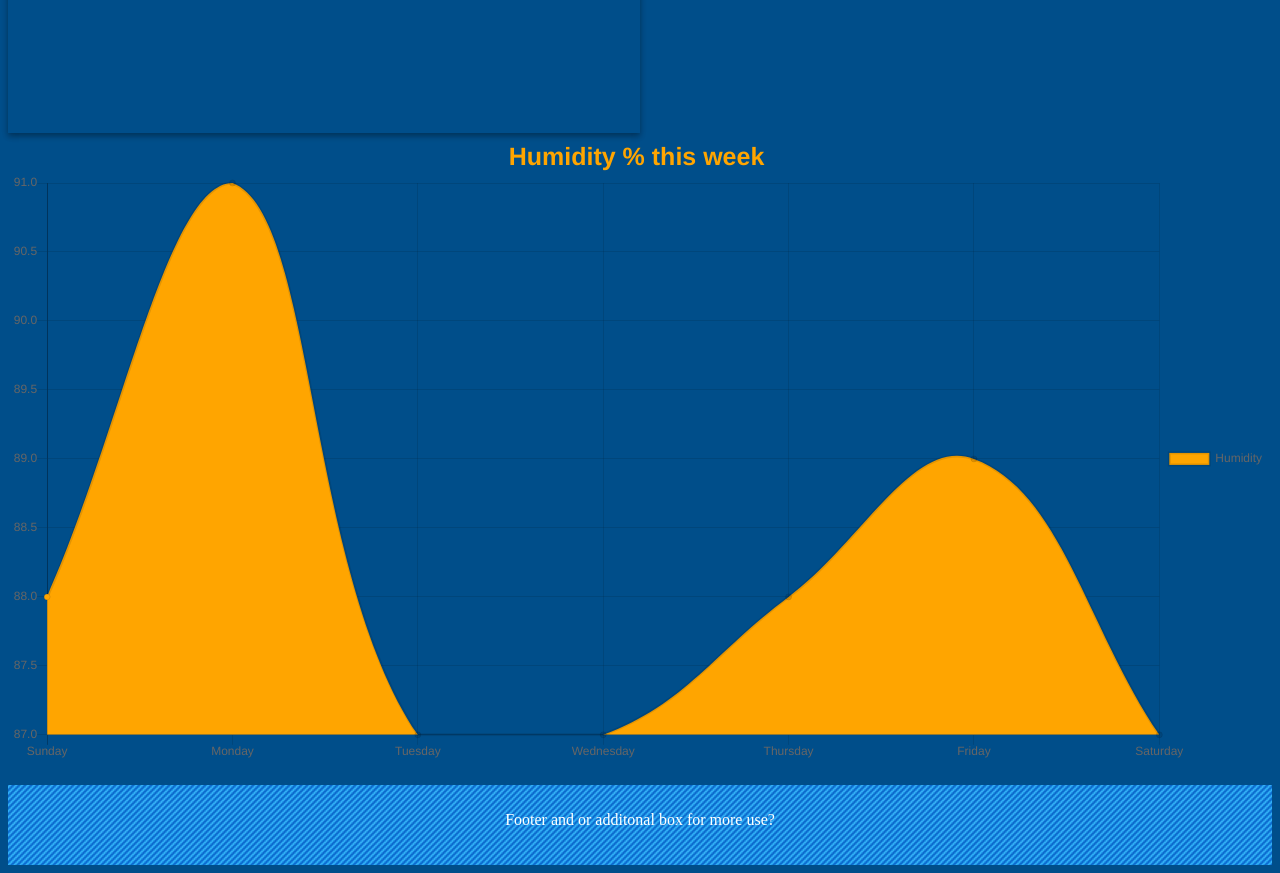
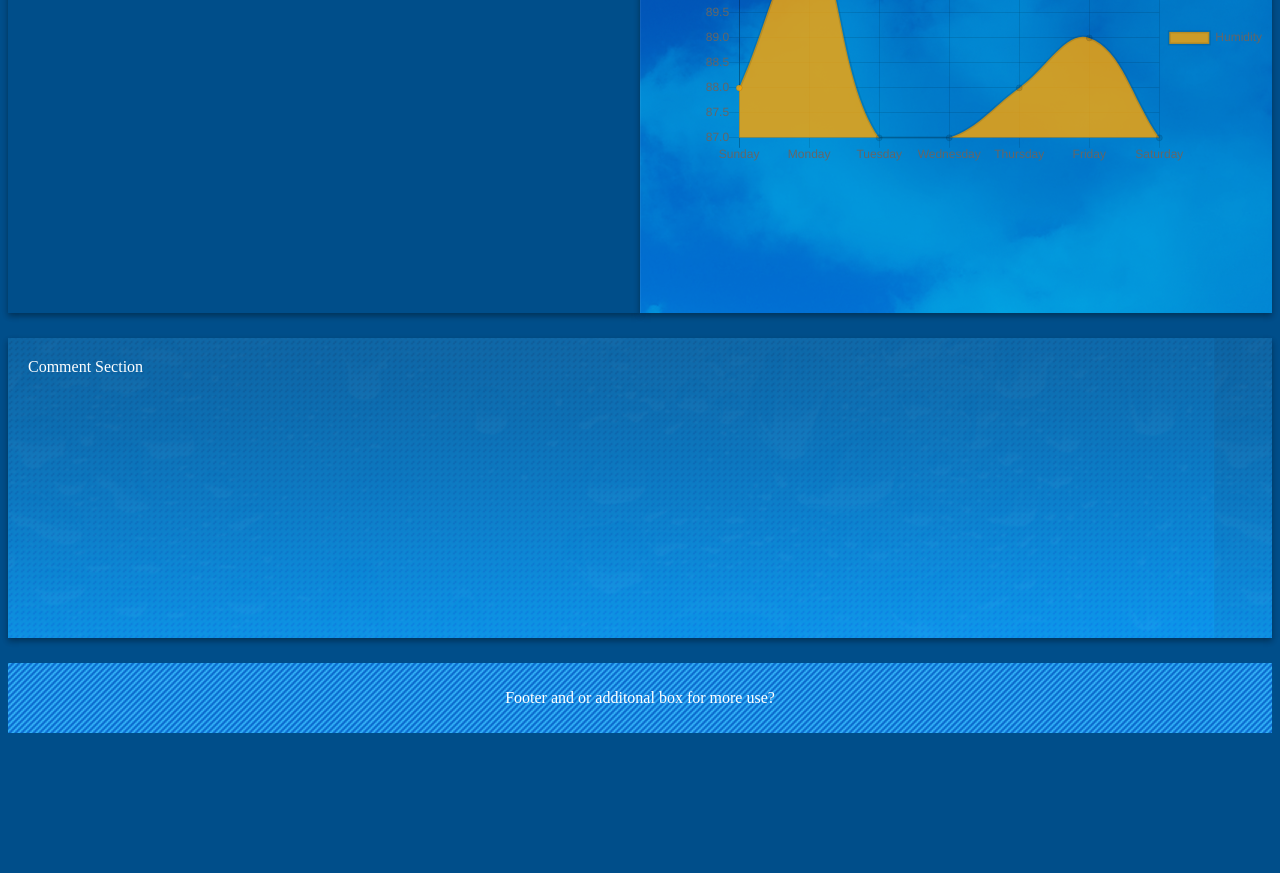
Before and after one commit to Kristi-Kacaj/React-Weather-App, a React (Create React App) app in the folder client/: page / in a window 1280 px wide. Shown: the part 380-1253 px from the top of the page. After the commit the page ends 1121 px from the top, so only its background shows below. Built offline with nearby package versions, Linux system fonts and the light colour scheme.

Commit message:
Fixing layout

```diff
--- a/client/src/App.css
+++ b/client/src/App.css
@@ -22,20 +22,13 @@
   text-align:left
 }
 
-Chart {
+ .chart1 {
 
-  float: left;
-  width: 50%;
-  height: 300px;
-  background-image: url( "images/navbackground.png");
-  padding: 20px;
-  margin-block-end: 20px;
-  color: white;
-  box-shadow: 0 3px 6px rgba(0, 0, 0, 0.16), 0 3px 6px rgba(0, 0, 0, 0.23);
+ background-image: url( "images/navbackground.png");
 
-}
+ }
 
-article {
+ .Comment {
   float: left;
   margin-top: 5px;
   padding: 20px;
@@ -48,11 +41,6 @@
 
 }
 
-section:after {
-  content: "";
-  display: table;
-  clear: both;
-}
 
 
 footer {
@@ -62,15 +50,6 @@
   text-align: center;
   color: white;
   width: 100%;
-  height: 80px;
-  margin-top: 20px;
+  margin-top: 820px;
 
 }
-
-
-@media (max-width: 200px) {
-  nav, article {
-    width: 900%;
-    height: auto;
-  }
-}
--- a/client/src/App.js
+++ b/client/src/App.js
@@ -2,12 +2,17 @@
 
 import './App.css';
 
-import {  Main } from './components/Main/Main';
 import {  Head } from './components/Head/Head';
 import {  Footer } from './components/Footer/Footer';
 import {  Weather } from './components/Weather/weather';
 import { Form } from './components/Form/form.js';
-import {Chart } from './components/Chart/Chart.js';
+import { Chart } from './components/Chart/Chart.js';
+import {  Comment } from './components/Comment/Comment.js';
+
+
+
+
+
 
 
 class App extends React.Component {
@@ -69,9 +74,9 @@
         icon={this.state.icon}
         error={this.state.error}
         />
-      <Chart />
-
-        <Footer />
+        <Chart/>
+        <Comment/>
+         <Footer />
 
       </div>
     );
--- /dev/null
+++ b/client/src/components/Chart/Chart.css
@@ -0,0 +1,14 @@
+.chart1 {
+    float: left;
+    width: 50%;
+    height: 470px;
+    margin-block-end: 20px;
+    font-family: 'Courier New', Courier, monospace;
+    box-shadow: 0 3px 6px rgba(0, 0, 0, 0.16), 0 3px 6px rgba(0, 0, 0, 0.23);
+    align-items: center;
+    padding-left: 60px;
+    padding-top: 39px;
+
+
+
+  }
--- a/client/src/components/Chart/Chart.js
+++ b/client/src/components/Chart/Chart.js
@@ -1,5 +1,7 @@
 import React, {Component} from 'react' ;
 import {Line} from 'react-chartjs-2';
+import './Chart.css'
+
 
 class Chart extends Component{
   constructor(props){
@@ -22,7 +24,7 @@
             ],
 
             backgroundColor:[
-              'rgba(255,165,0)',
+              'rgba(255,165,0, 0.8)',
             ]
           }
 
@@ -41,15 +43,15 @@
 
   render(){
     return(
-      <div className= "chart">
+      <div className= "chart1">
         <Line
           data={this.state.chartData}
           options={{
             title:{
               display:this.props.displayTitle,
               text:'Humidity % this week ',
-              fontSize:25,
-             fontColor: 'orange'
+              fontSize:30,
+             fontColor: 'Turquoise'
 
             },
             legend:{
--- /dev/null
+++ b/client/src/components/Comment/Comment.css
@@ -0,0 +1,3 @@
+Comment{
+
+}
--- /dev/null
+++ b/client/src/components/Comment/Comment.js
@@ -0,0 +1,22 @@
+import React from 'react';
+import './Comment.css'
+
+const Comment= () => {
+
+    return (
+<div className="Comment">
+Comment Section
+
+</div>
+
+
+    );
+
+}
+
+
+
+
+
+
+export {Comment};
--- a/client/src/components/Form/form.css
+++ b/client/src/components/Form/form.css
@@ -1,5 +1,5 @@
 form{
     align-items: center;
-    margin-top: 15px;
+    margin-top: 25px;
     padding-left: 10px;
 }
--- a/client/src/components/Main/Main.js
+++ /dev/null
@@ -1,22 +0,0 @@
-import React from 'react';
-
-
-
-
-
-const Main = () => {
-    return (
-<section>
-  <nav>
-
-  </nav>
-
-  <article>
-      Comment Section
-
-  </article>
-</section>
-    );
-}
-
-export { Main };
--- a/client/src/components/Weather/weather.css
+++ b/client/src/components/Weather/weather.css
@@ -2,10 +2,9 @@
 .weather__info{
     float: left;
     width: 50%;
-    height: 300px;
-    padding: 30px;
+    height: 470px;
+    padding: 80px;
     box-shadow: 0 3px 6px rgba(0, 0, 0, 0.16), 0 3px 6px rgba(0, 0, 0, 0.23);
     color:  white;
-    align-items: center;
     padding-left: 30px;
 }
--- a/client/src/index.css
+++ b/client/src/index.css
@@ -1,4 +1,7 @@
 body {
 
   font-family: sans-serif;
+  margin: 0;
+  height: 100%;
+
 }
```
